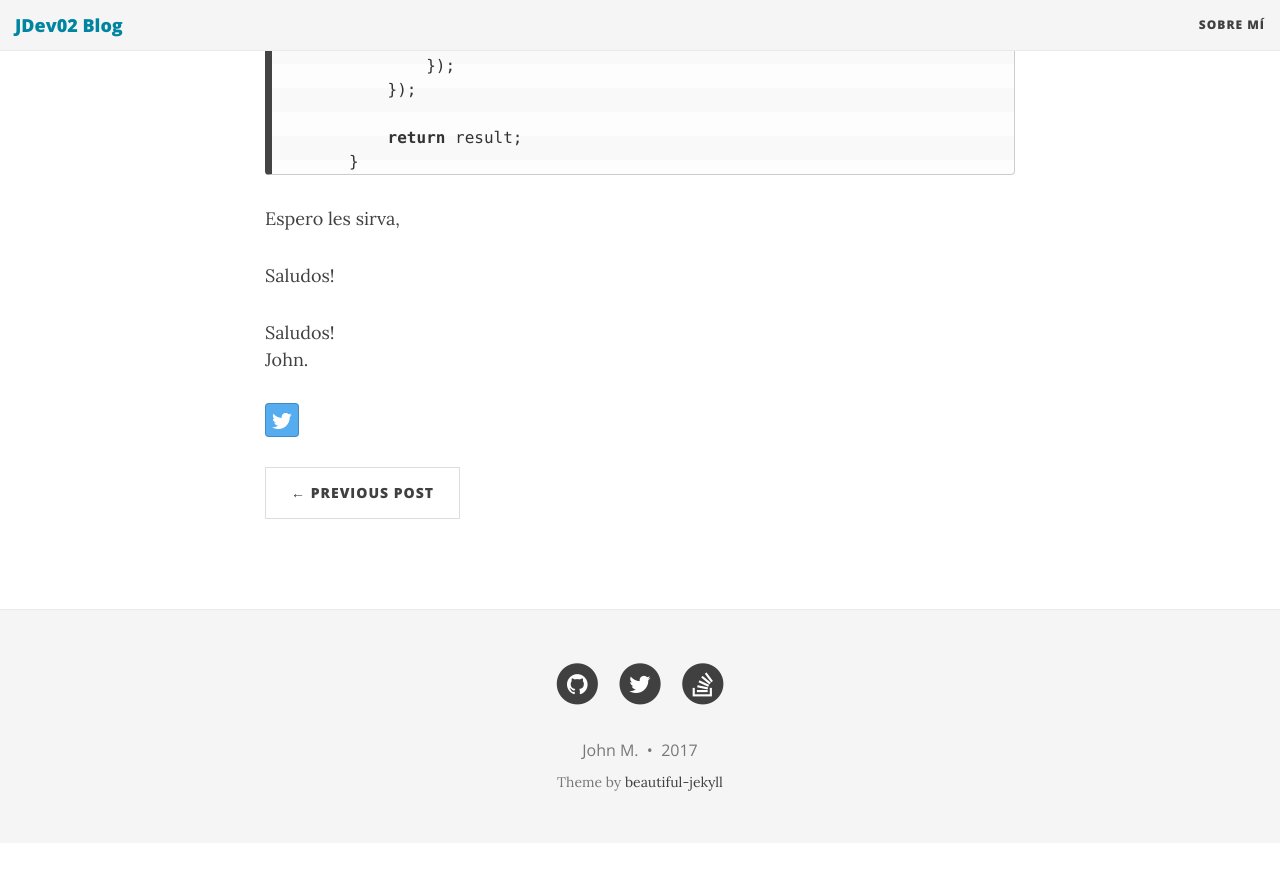
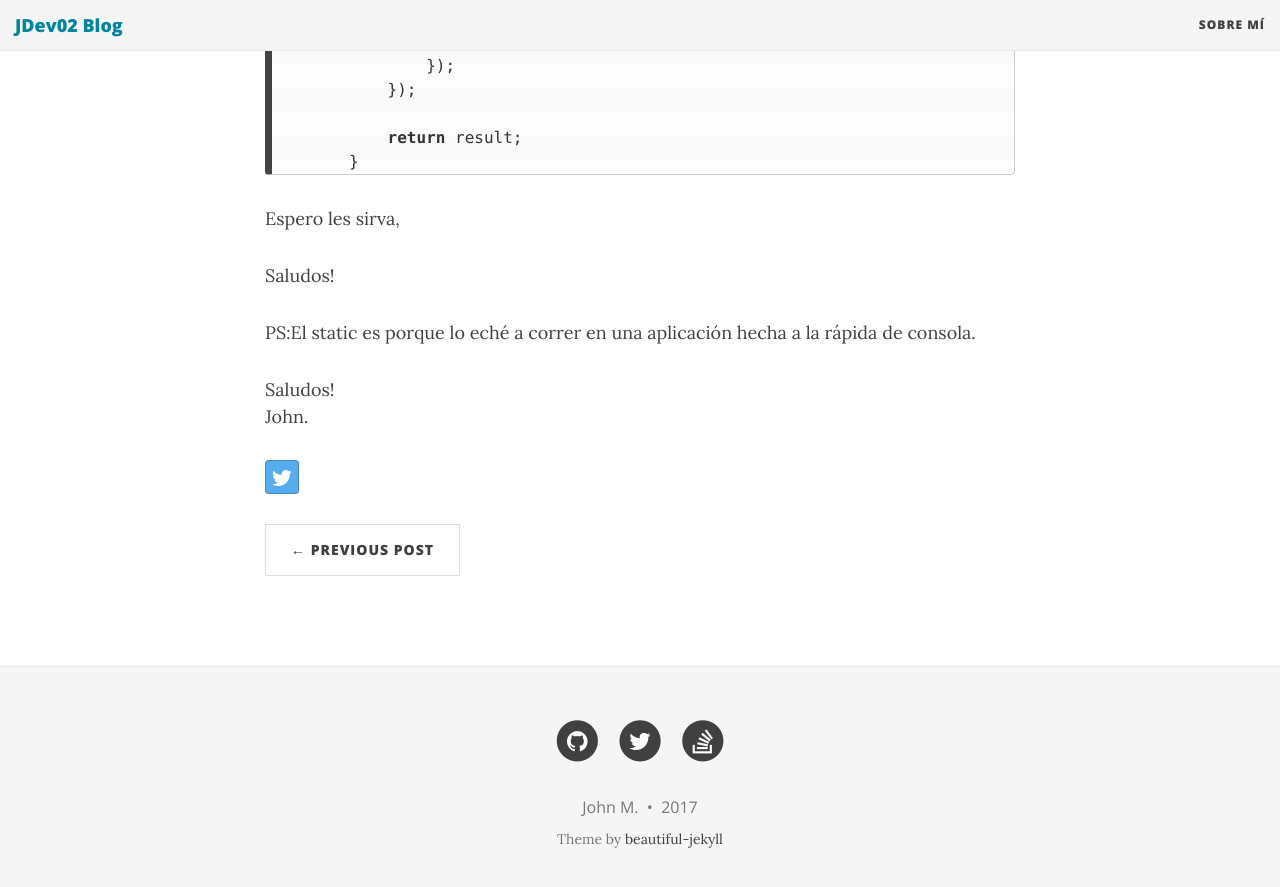
Before and after one commit to JDev02/JDev02.github.io, a Jekyll site: the page built from _posts/2017-06-08-Permutacion-de-Lista-de-Listas.md, in a window 1280 px wide and 900 px high, scrolled down 1518 px. Shown: the top 887 px of the window. Built offline with Jekyll 4.4.1, drawn with Linux system fonts in a browser that asks for light colours; nearby versions of some CDN libraries; comment, search, counter and statistics services are not loaded; before the commit the page ends 2361 px from its top, so only the background shows below that.

Commit message:
nuevo post

````diff
--- a/_posts/2017-06-08-Permutacion-de-Lista-de-Listas.md
+++ b/_posts/2017-06-08-Permutacion-de-Lista-de-Listas.md
@@ -58,10 +58,13 @@ y la salida
         }
 ```
 
+
 Espero les sirva,
 
 Saludos!
 
+PS:El static es porque lo eché a correr en una aplicación hecha a la rápida de consola.
+
 
 Saludos!<br>
 John.
````
